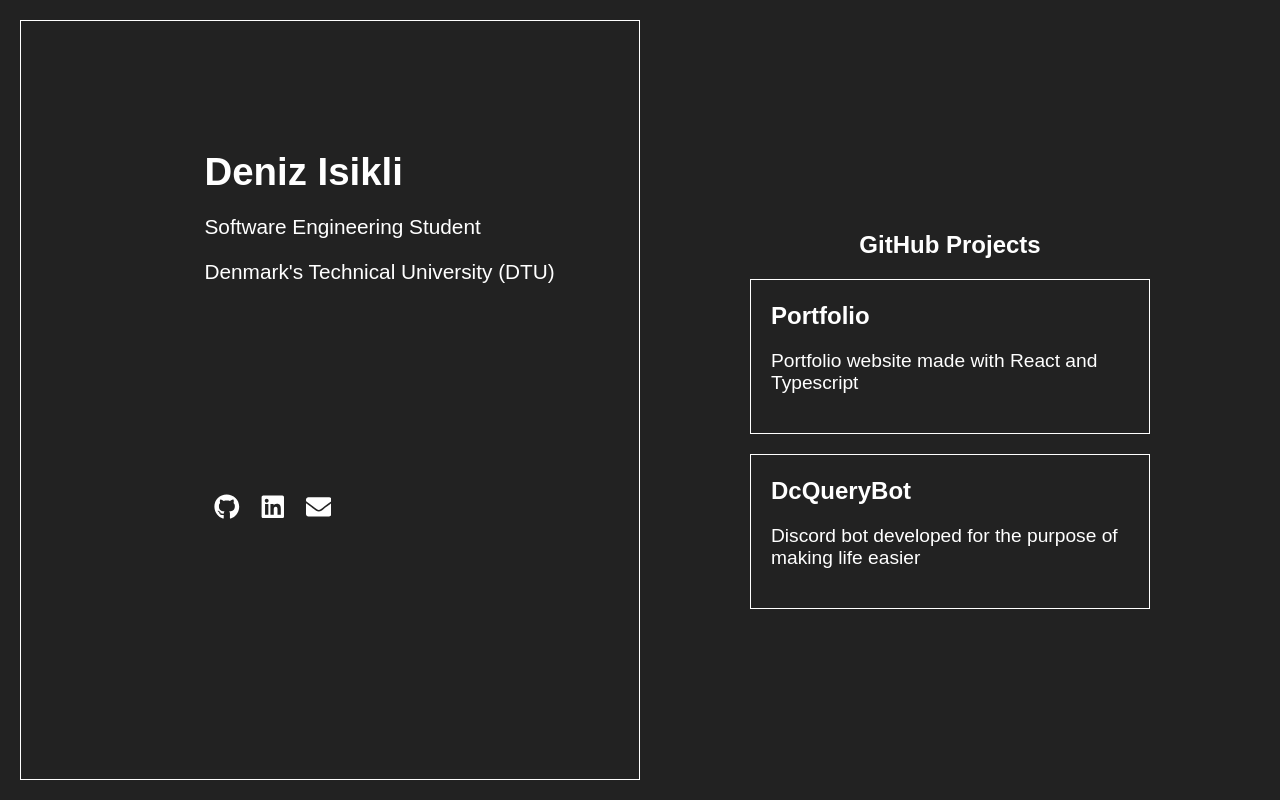
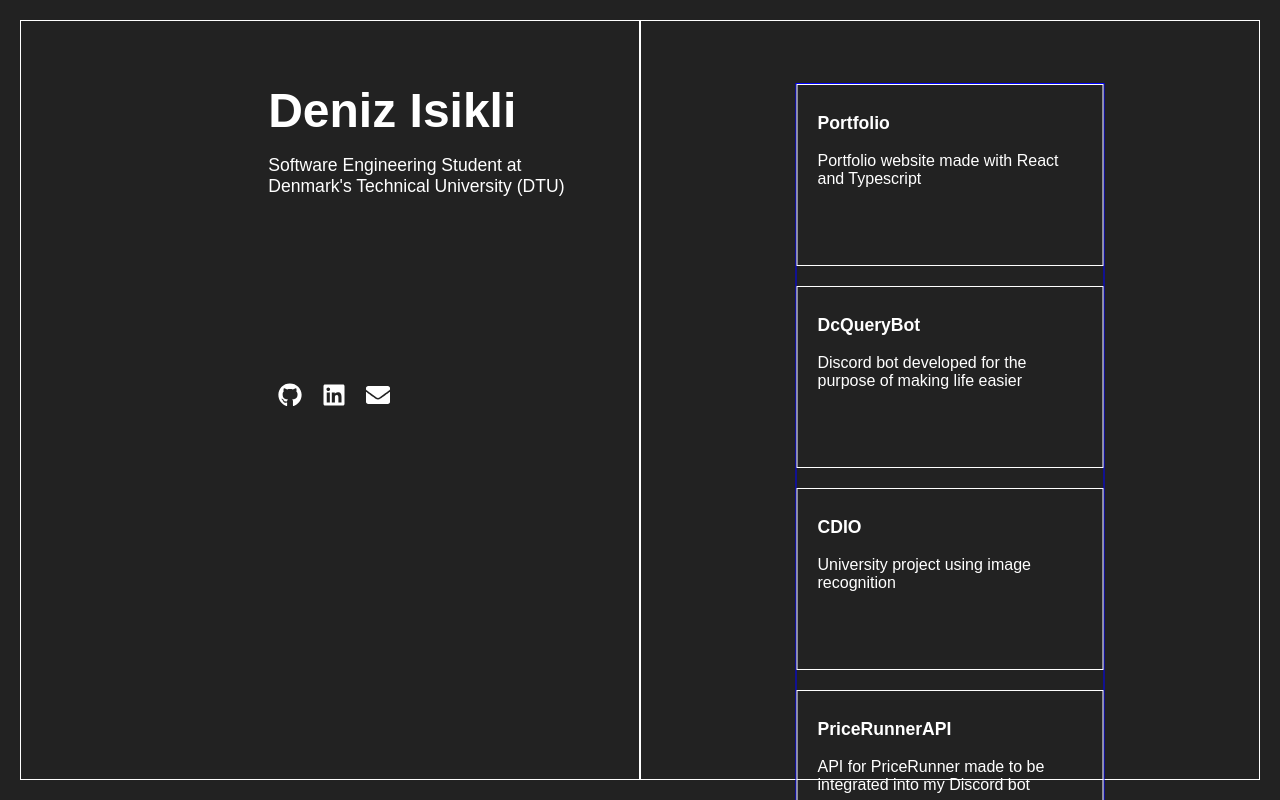
Before and after one commit to DenizIsikli/Portfolio, a React (Create React App) app in the folder portfolio/: page / in a window 1280 px wide. Built offline with nearby package versions, Linux system fonts and the light colour scheme.

Commit message:
Minor changes

```diff
--- a/portfolio/src/components/portfolio.css
+++ b/portfolio/src/components/portfolio.css
@@ -27,29 +27,37 @@ body {
 
 .intro-section {
     /* Left half of the screen */
+    display: flex;
+    flex-direction: column;
+    justify-content: center;
+    align-items: center;
+    text-align: left;
+    height: 100%;
+    max-width: 100%;
     width: 50%;
     display: flex;
-    flex-direction: column;
-    align-items: center;
-    justify-content: center;
-    text-align: left;
     border: 1px solid #fff;
-    padding-left: 8%;
-    padding-bottom: 10%;
+}
+
+.intro-section header {
+    height: 100%;
+    width: 100%;
+    padding-top: 10%;
+    padding-left: 40%;
 }
 
 header h1 {
-    font-size: 2.4rem;
+    font-size: 3rem;
     margin: 0;
 }
 
 header p {
-    font-size: 1.3rem;
+    font-size: 1.1rem;
 }
 
 .socials {
-    margin-top: 60%;
-    font-size: 1.6rem;
+    margin-top: 50%;
+    font-size: 1.5rem;
 }
 
 .socials a {
@@ -69,37 +77,44 @@ header p {
 
 .project-section {
     /* Right half of the screen */
+    max-width: 100%;
     width: 50%;
     display: flex;
-    flex-direction: column;
-    align-items: center;
-    justify-content: center;
-    text-align: left;
+    padding-top: 5%;
+    border: 1px solid #fff;
 }
 
 .projects {
-    margin-top: 40px;
-    text-align: left;
-    width: auto;
-}
-
-.projects h2 {
-    font-size: 1.5rem;
-    text-align: center;
+    height: fit-content;
+    max-width: 100%;
+    width: 100%;
 }
 
 .projects ul {
+    /* center the list */
+    margin-left: auto;
+    margin-right: auto;
+    /* the list still isn't centered on the right side of the page */
+    margin-left: 50%;
+    transform: translateX(-50%);
+
+    margin-top: 0;
+    padding: 0;
+    border: 1px solid blue;
+    display: flex;
+    flex-direction: column;
+    text-align: left;
     list-style-type: none;
-    padding: 0;
-    margin: 0;
 }
 
 .projects li {
+    /* make the list items fit the widt of the list */
+    width: 100%;
+    height: 7em;
+    text-align: left;
     margin-bottom: 20px;
     border: 1px solid #fff;
     transition: opacity 0.3s;
-    width: 100%;
-    max-width: 400px;
     padding: 20px;
 }
 
@@ -111,14 +126,14 @@ header p {
     text-decoration: none;
     color: #fff;
     font-weight: bold;
-    font-size: 1.5rem;
+    font-size: 1.1rem;
     position: relative;
 }
 
 .projects a::before {
     content: "";
     position: absolute;
-    width: 100%;
+    width: 30%;
     height: 2px;
     bottom: 0;
     left: 0;
@@ -133,5 +148,5 @@ header p {
 }
 
 .projects p {
-    font-size: 1.2rem;
+    font-size: 1.0rem;
 }
--- a/portfolio/src/components/portfolio.tsx
+++ b/portfolio/src/components/portfolio.tsx
@@ -8,8 +8,7 @@ const Portfolio: React.FC = () => {
         <div className="intro-section">
             <header>
                 <h1>Deniz Isikli</h1>
-                <p>Software Engineering Student</p>
-                <p>Denmark's Technical University (DTU)</p>
+                <p>Software Engineering Student at<br></br>Denmark's Technical University (DTU)</p>
 
                 <section className="socials">
                     <div>
@@ -33,7 +32,6 @@ const Portfolio: React.FC = () => {
 
         <div className='project-section'>
             <section className="projects">
-                <h2>GitHub Projects</h2>
                 <ul>
                     <li>
                         <a href="https://github.com/DenizIsikli/Portfolio">Portfolio</a>
@@ -43,11 +41,17 @@ const Portfolio: React.FC = () => {
                         <a href="https://github.com/DenizIsikli/DcQueryBot">DcQueryBot</a>
                         <p>Discord bot developed for the purpose of making life easier</p>
                     </li>
+                    <li>
+                        <a href="https://github.com/DenizIsikli/CDIO">CDIO</a>
+                        <p>University project using image recognition </p>
+                    </li>
+                    <li>
+                        <a href="https://github.com/DenizIsikli/PriceRunnerAPI">PriceRunnerAPI</a>
+                        <p>API for PriceRunner made to be integrated into my Discord bot</p>
+                    </li>
                 </ul>
             </section>
         </div>
-
-
     </div>
   );
 };
```
